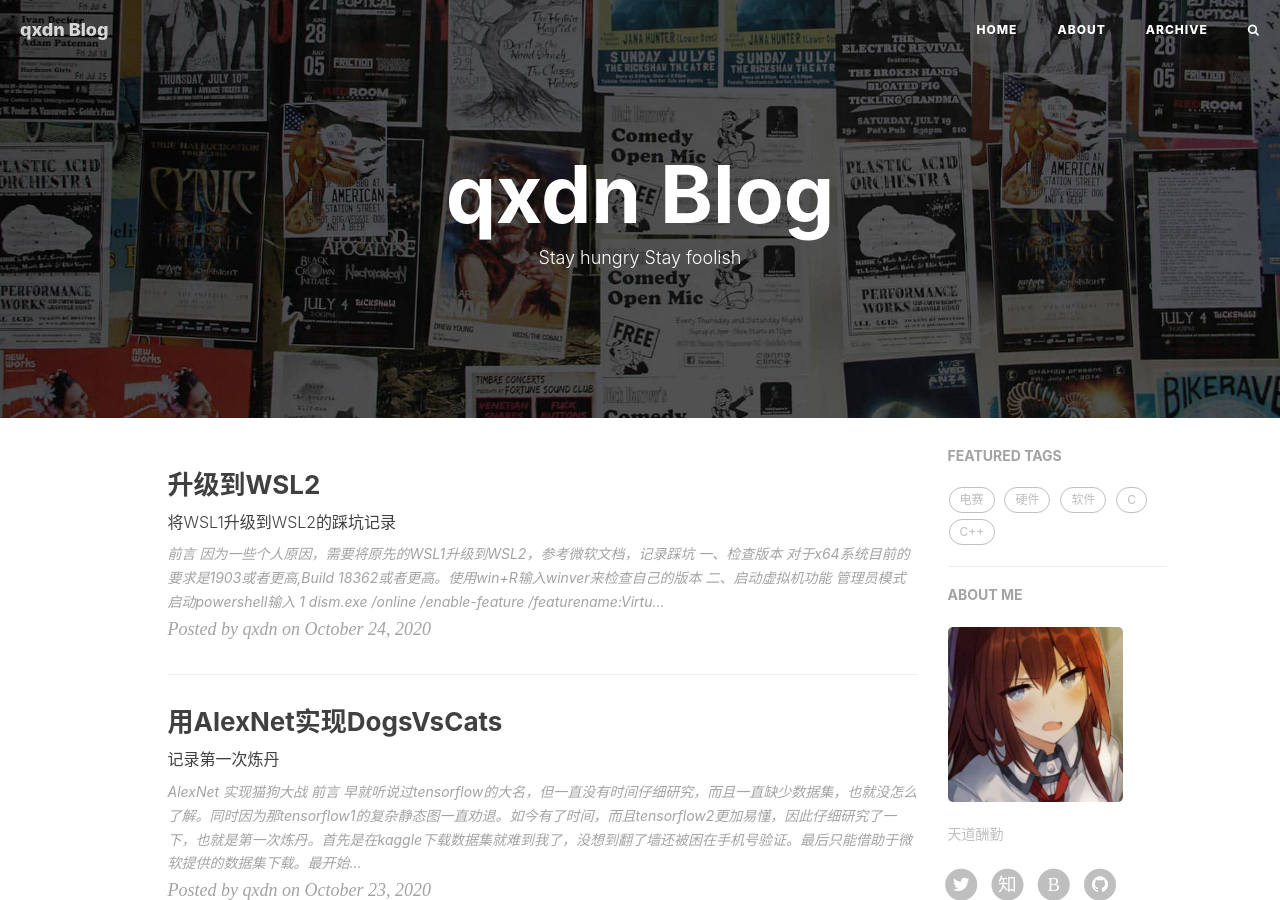
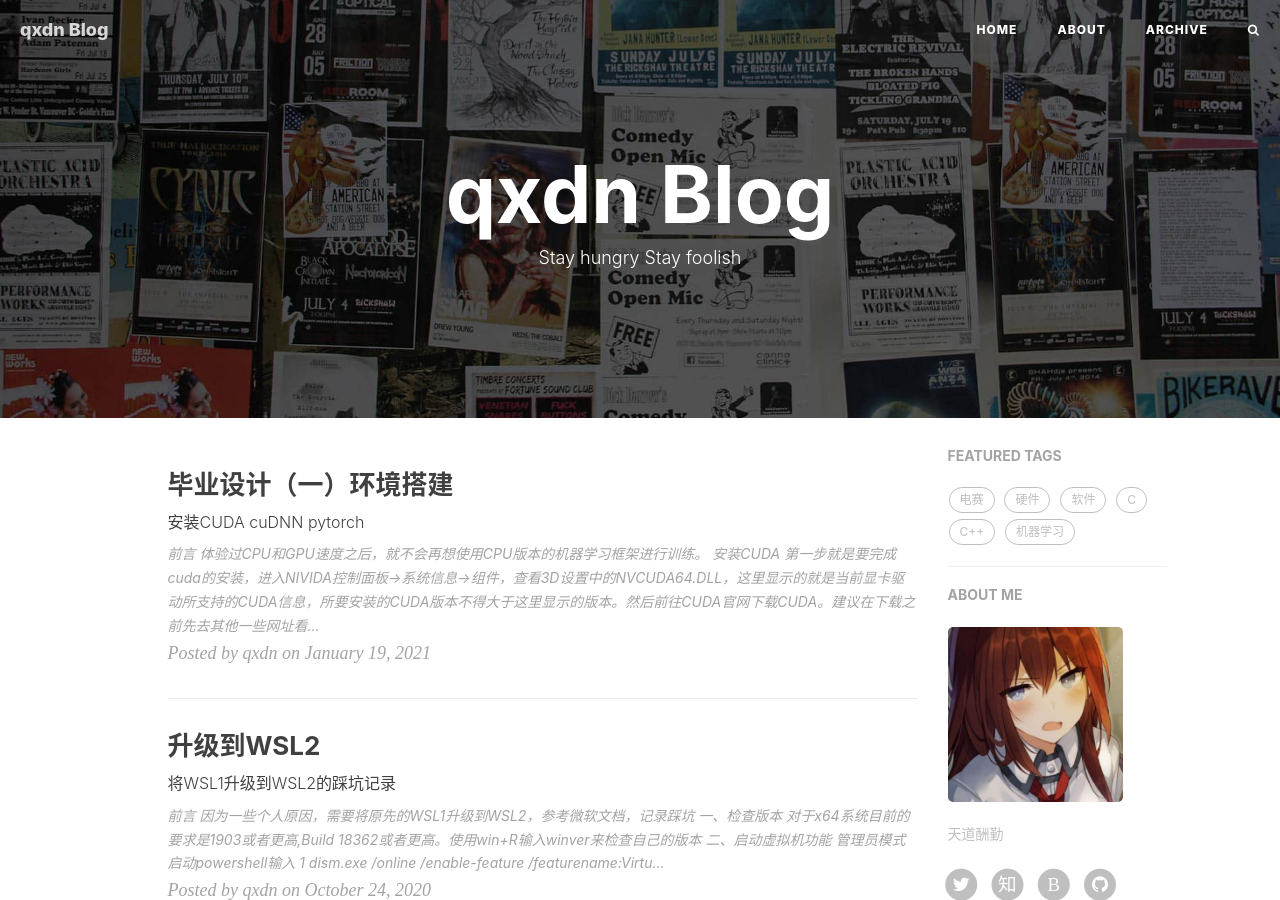
Before and after one commit to fossabot/qxdn.github.io, a Jekyll site: the page built from index.html, in a window 1280 px wide and 900 px high. Built offline with Jekyll 4.4.1, drawn with Linux system fonts in a browser that asks for light colours; nearby versions of some CDN libraries; the list of posts is cut into pages by our own code; comment, search, counter and statistics services are not loaded.

Commit message:
change name

```diff
--- a/_posts/20201-01-19-installpytorch.md
+++ b/_posts/2021-01-19-installpytorch.md
@@ -1,6 +1,6 @@
 ---
 layout: post
-title: "毕业设计第一步"
+title: "毕业设计（一）环境搭建"
 subtitle: "安装CUDA cuDNN pytorch"
 date:  2021-01-19
 author: "qxdn"
@@ -52,4 +52,4 @@ conda install --use-local pytorch-1.7.1-py3.8_cuda110_cudnn8_0.tar.bz2
 ![verify](/img/in-post/GraduationProject/verify.png)
 
 ## 后记
-环境的搭建就到此为止，安装并不难，只是我没想到我尽然会连镜像源都下不动😩
+环境的搭建就到此为止，安装并不难，只是我没想到我尽然会连镜像源都下不动😩。后续视情况可能会使用GPU服务器，但是现在先在本地收集数据集和预先学习。
```
